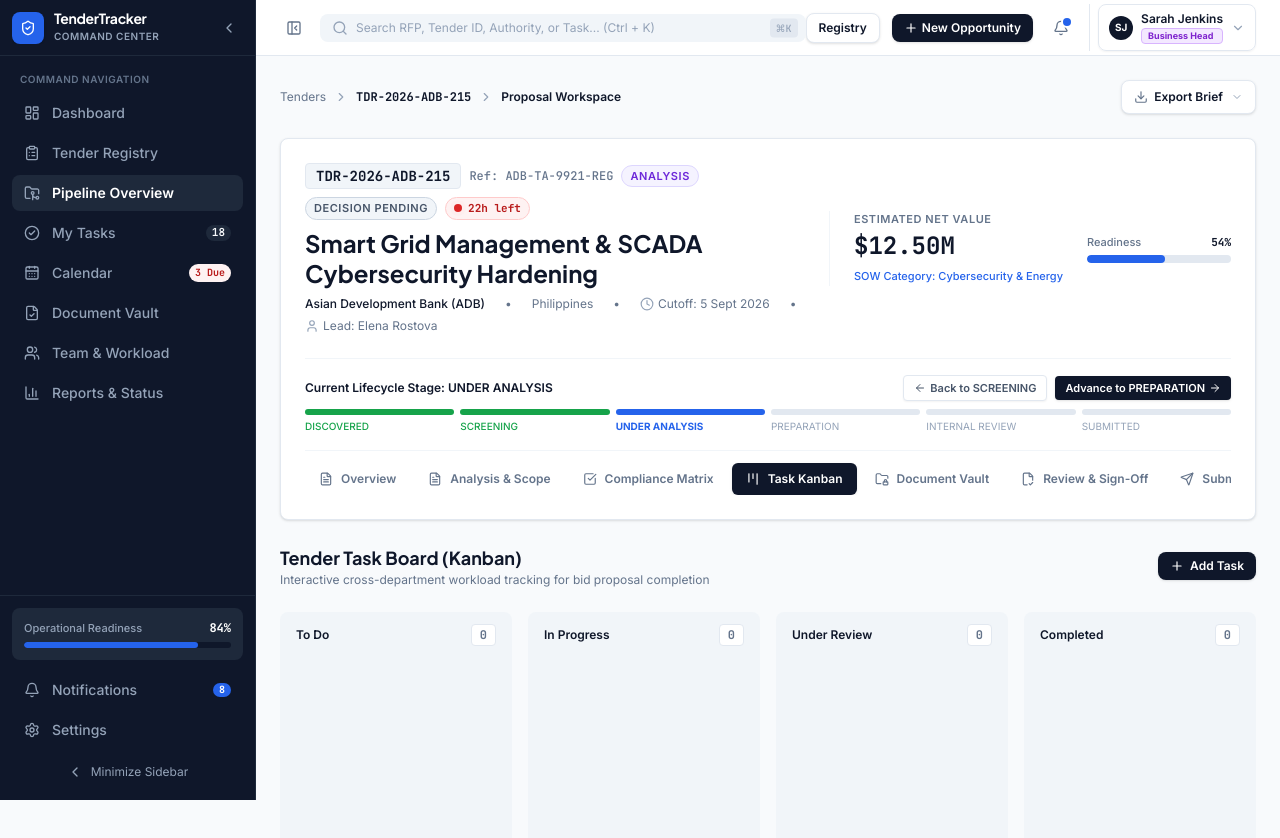
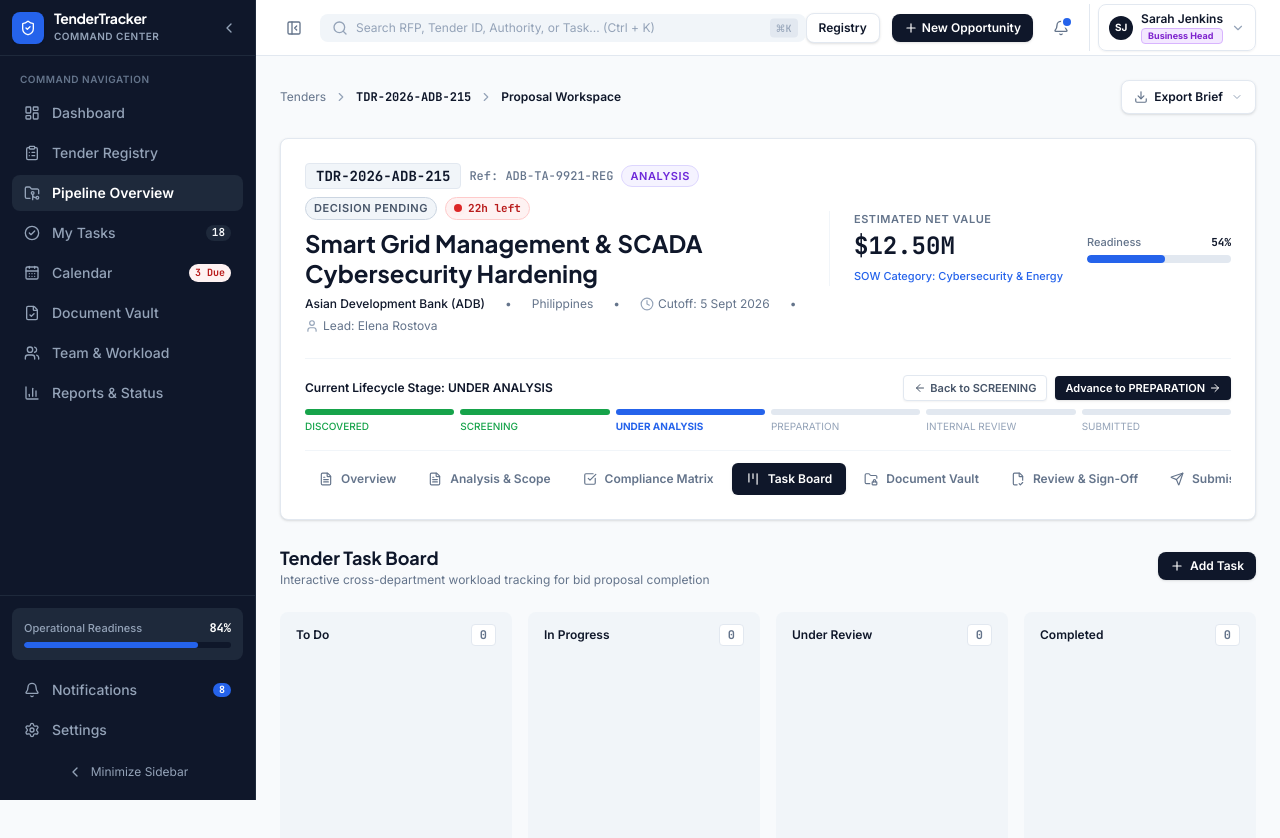
Before and after one commit to akib25889/Tender-tracker-v2, a React (Vite) app in the folder frontend/: page /tenders/TDR-2026-ADB-215/tasks in a window 1280 px wide. Shown: the top 838 px of the page. Built offline with nearby package versions, Linux system fonts and the light colour scheme.

Commit message:
refactor(ui): replace Kanban with plain English Task Board

```diff
--- a/frontend/src/pages/TenderDetailPage.tsx
+++ b/frontend/src/pages/TenderDetailPage.tsx
@@ -35,7 +35,7 @@ export const TenderDetailPage: React.FC = () => {
     { label: 'Overview', path: `/tenders/${tender.id}`, exact: true, icon: FileText },
     { label: 'Analysis & Scope', path: `/tenders/${tender.id}/analysis`, icon: FileText },
     { label: 'Compliance Matrix', path: `/tenders/${tender.id}/requirements`, icon: CheckSquare },
-    { label: 'Task Kanban', path: `/tenders/${tender.id}/tasks`, icon: Kanban },
+    { label: 'Task Board', path: `/tenders/${tender.id}/tasks`, icon: Kanban },
     { label: 'Document Vault', path: `/tenders/${tender.id}/documents`, icon: FolderLock },
     { label: 'Review & Sign-Off', path: `/tenders/${tender.id}/review`, icon: FileCheck2 },
     { label: 'Submission Ledger', path: `/tenders/${tender.id}/submission`, icon: Send },
@@ -403,7 +403,7 @@ export const TenderDetailPage: React.FC = () => {
                     to={`/tenders/${tender.id}/tasks`}
                     className="flex items-center justify-between p-2.5 rounded-lg bg-[#F8FAFC] hover:bg-[#F1F5F9] transition-colors text-xs font-semibold text-[#0F172A]"
                   >
-                    <span>Open Task Kanban Board</span>
+                    <span>Open Task Board</span>
                     <ChevronRight className="w-4 h-4 text-[#64748B]" />
                   </NavLink>
                   <NavLink
--- a/frontend/src/pages/tender-tabs/TenderTasksTab.tsx
+++ b/frontend/src/pages/tender-tabs/TenderTasksTab.tsx
@@ -38,7 +38,7 @@ export const TenderTasksTab: React.FC = () => {
       <div className="flex items-center justify-between">
         <div>
           <h2 className="font-display text-lg font-bold text-[#0F172A]">
-            Tender Task Board (Kanban)
+            Tender Task Board
           </h2>
           <p className="text-xs text-[#64748B]">
             Interactive cross-department workload tracking for bid proposal completion
```
